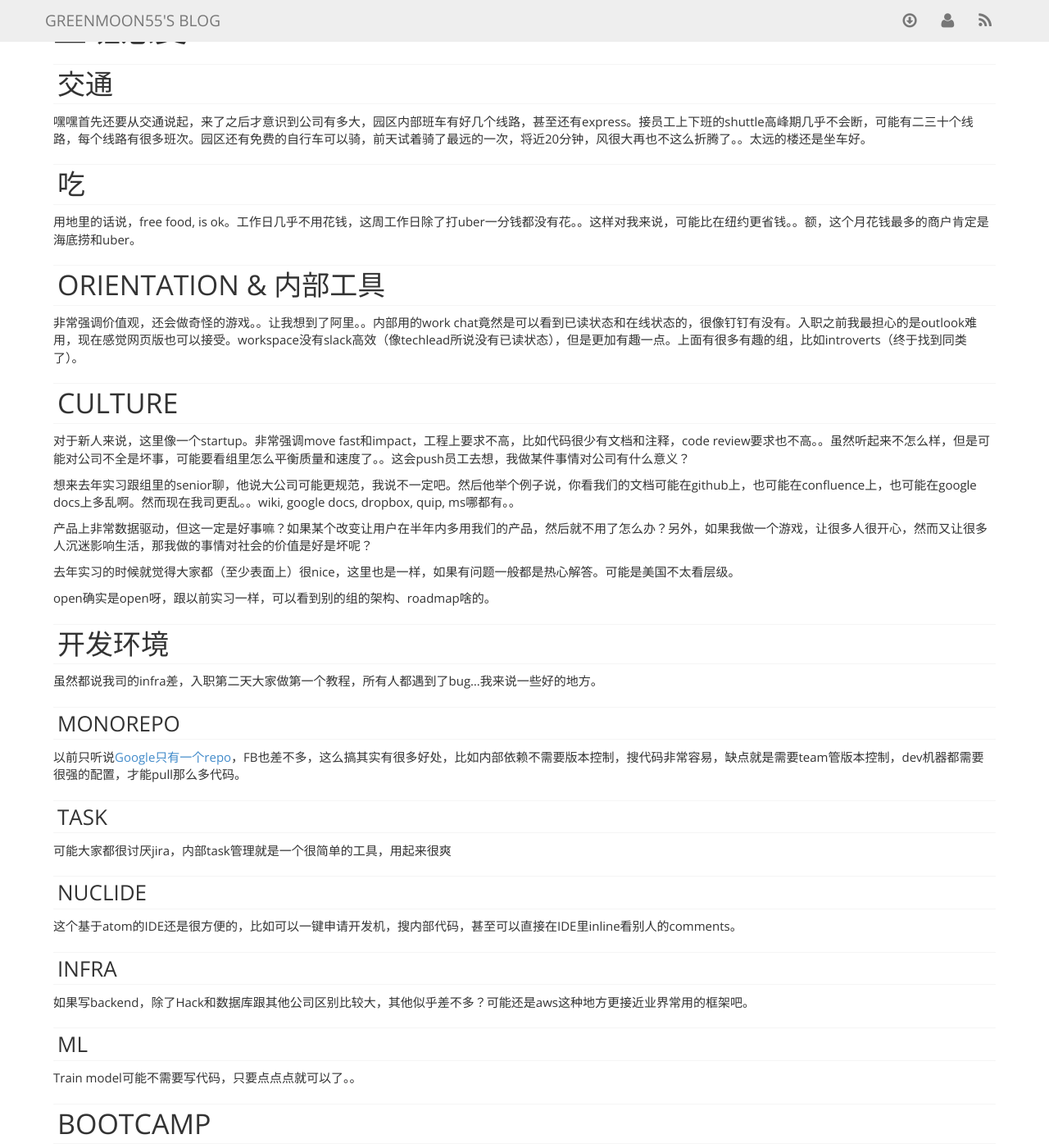
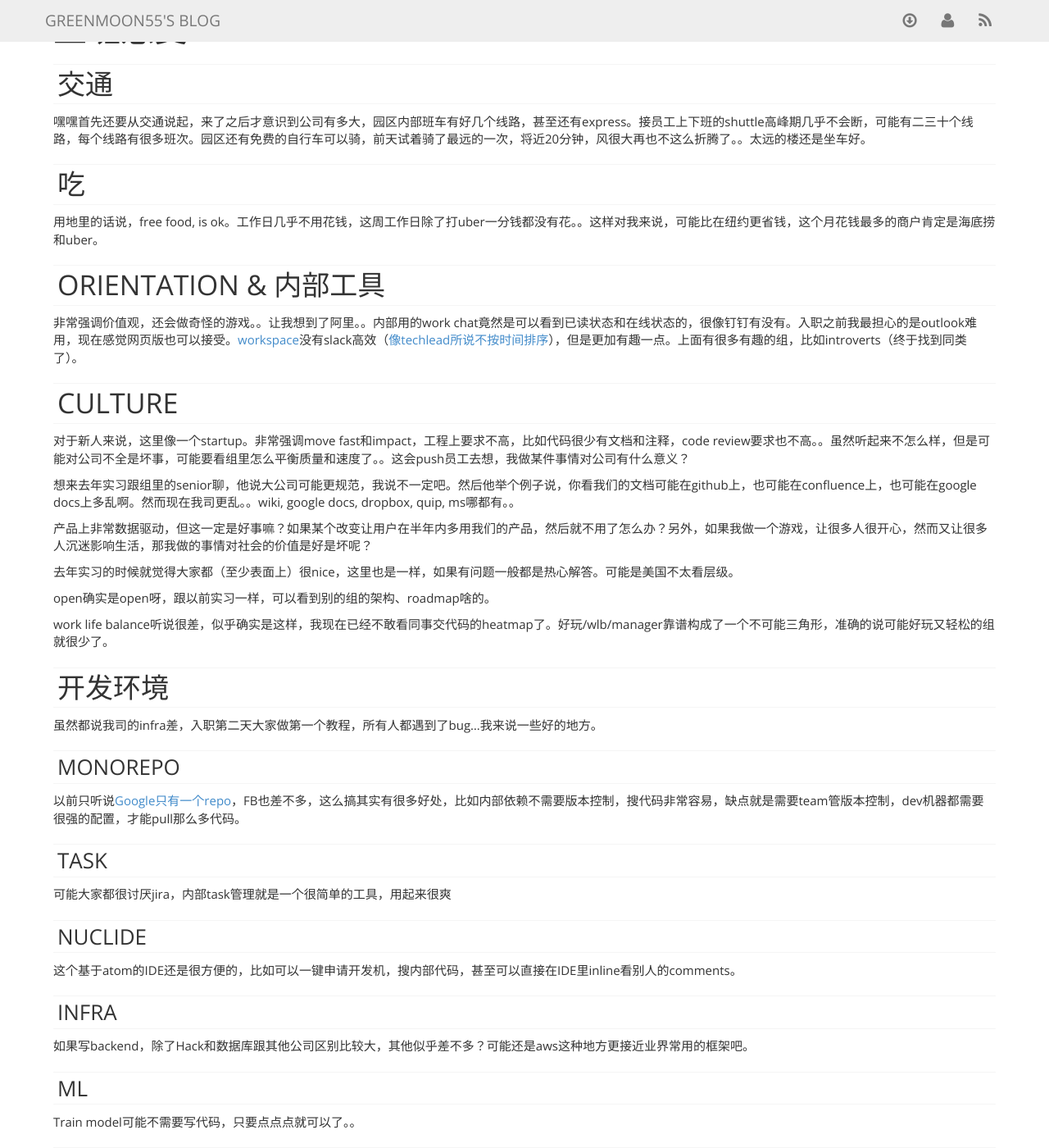
Before and after one commit to greenmoon55/greenmoon55.github.io, a Jekyll site: the page built from _posts/2019-09-08-bay-area.markdown, in a window 1280 px wide and 1400 px high, scrolled down 516 px. Shown: the whole window at 82% size. Built offline with Jekyll 4.4.1, drawn with Linux system fonts in a browser that asks for light colours; nearby versions of some CDN libraries; comment, search, counter and statistics services are not loaded; some of the changed text lies outside the part shown.

Commit message:
last edit of the day

```diff
--- a/_posts/2019-09-08-bay-area.markdown
+++ b/_posts/2019-09-08-bay-area.markdown
@@ -24,10 +24,10 @@
 嘿嘿首先还要从交通说起，来了之后才意识到公司有多大，园区内部班车有好几个线路，甚至还有express。接员工上下班的shuttle高峰期几乎不会断，可能有二三十个线路，每个线路有很多班次。园区还有免费的自行车可以骑，前天试着骑了最远的一次，将近20分钟，风很大再也不这么折腾了。。太远的楼还是坐车好。
 
 ## 吃
-用地里的话说，free food, is ok。工作日几乎不用花钱，这周工作日除了打uber一分钱都没有花。。这样对我来说，可能比在纽约更省钱。。额，这个月花钱最多的商户肯定是海底捞和uber。
+用地里的话说，free food, is ok。工作日几乎不用花钱，这周工作日除了打uber一分钱都没有花。。这样对我来说，可能比在纽约更省钱，这个月花钱最多的商户肯定是海底捞和uber。
 
 ## Orientation & 内部工具
-非常强调价值观，还会做奇怪的游戏。。让我想到了阿里。。内部用的work chat竟然是可以看到已读状态和在线状态的，很像钉钉有没有。入职之前我最担心的是outlook难用，现在感觉网页版也可以接受。workspace没有slack高效（像techlead所说没有已读状态），但是更加有趣一点。上面有很多有趣的组，比如introverts（终于找到同类了）。
+非常强调价值观，还会做奇怪的游戏。。让我想到了阿里。。内部用的work chat竟然是可以看到已读状态和在线状态的，很像钉钉有没有。入职之前我最担心的是outlook难用，现在感觉网页版也可以接受。[workspace](https://www.facebook.com/workplace)没有slack高效（[像techlead所说不按时间排序](https://www.youtube.com/watch?v=_aXbD6ysQG0)），但是更加有趣一点。上面有很多有趣的组，比如introverts（终于找到同类了）。
 
 
 ## Culture
@@ -40,6 +40,8 @@
 去年实习的时候就觉得大家都（至少表面上）很nice，这里也是一样，如果有问题一般都是热心解答。可能是美国不太看层级。
 
 open确实是open呀，跟以前实习一样，可以看到别的组的架构、roadmap啥的。
+
+work life balance听说很差，似乎确实是这样，我现在已经不敢看同事交代码的heatmap了。好玩/wlb/manager靠谱构成了一个不可能三角形，准确的说可能好玩又轻松的组就很少了。
 
 ## 开发环境
 虽然都说我司的infra差，入职第二天大家做第一个教程，所有人都遇到了bug...我来说一些好的地方。
@@ -67,8 +69,10 @@
 
 bootcamp其实并没有想象的那么轻松，真的非常刺激，要上课要了解组要做task，毕竟你的未来掌握在自己手里。回到刚刚说的culture，比如第二周就自己选task做，有问题自己去找task的联系人，这个人可能放假，可能在另一个州，并不是你旁边有一个人手把手教你，task描述也可能有问题，全靠自己去问。
 
-听起来还不错？然而如果你想做cloud/backend啥的，合适的组真的不多，可能内部infra确实不像aws那么复杂需要很多人吧。现在聊的组都比较奇怪，每天都在想：我要做ml嘛？我要做风控嘛？虽然肯定不想做fullstack，我要写php还是c++呢？我要忙一点还是轻松一点？这个老板到底好不好？显然跳槽的时候公司的名字不会有多少加成，所以压力山大，相信自己，走着看吧。
+听起来还不错？然而如果你想做cloud/backend啥的，合适的组真的不多，可能内部infra确实不像aws那么复杂需要很多人吧。现在聊的组都比较奇怪，每天都在想：我要做ml嘛？我要做风控嘛？虽然肯定不想做fullstack，我要写php还是c++呢？要体验新东西嘛还是求稳？我要忙一点还是轻松一点？这个老板到底好不好？显然跳槽的时候公司的名字不会有多少加成，所以压力山大，相信自己，走着看吧。
 
 ## 国人
 
-完全没想到我司也这么多中国人，可能每周说英语不超过两小时。。有时候在办公区走着走着就觉得像回国了。。而且很幸运同时入职有几个小伙伴可以多交流。
+完全没想到我司也这么多中国人，可能每周说英语不超过两小时。。有时候在办公区走着走着就觉得像回国了。
+
+很幸运同时入职有几个小伙伴可以多交流。
```
